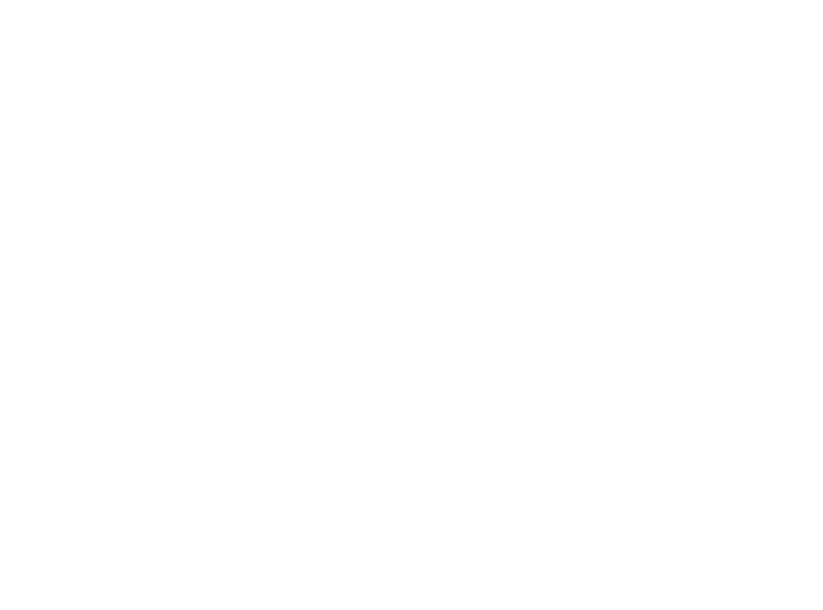
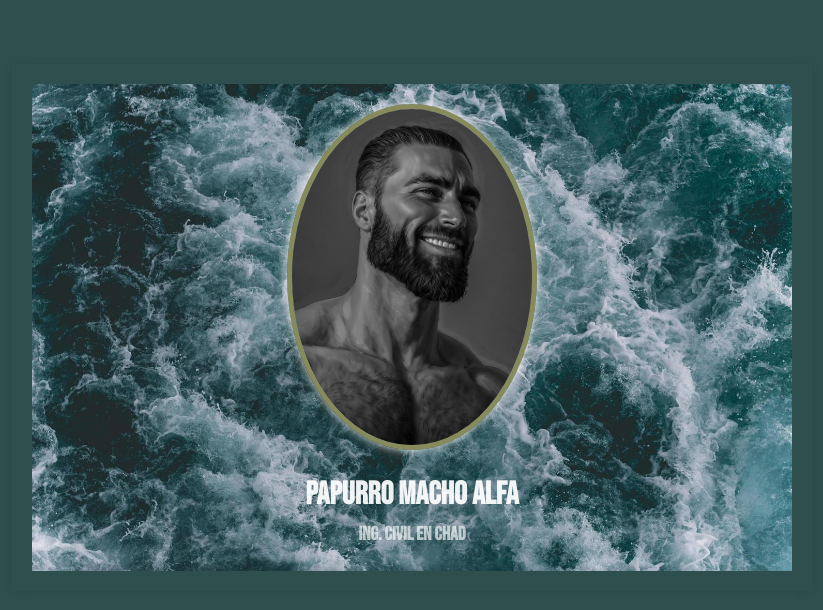
Before and after one commit to PixelPath7/FE-24-03, a plain HTML site: page index.html in a window 1280 px wide. Shown: the whole page, without its empty margins (228-1051 px from the left). Drawn offline with Linux system fonts and the light colour scheme.

Commit message:
CSS para etiqueta header

```diff
--- a/estilo.css
+++ b/estilo.css
@@ -0,0 +1,46 @@
+@import url('https://fonts.googleapis.com/css2?family=Bebas+Neue&display=swap');
+
+*{
+    margin: 0;
+    padding: 0;
+    box-sizing: border-box;
+}
+
+body{
+    background-color: darkslategray;
+    font-family: "Bebas Neue", sans-serif;
+    margin: 5%;
+    line-height: 1.6;
+}
+main{
+    max-width: 800px;
+    margin: auto;
+    padding: 20px;
+    box-shadow: 0 0 10px rgba(0, 0, 0, 0.1);
+}
+header{
+    text-align: center;
+    color: rgba(255, 255, 255, 0.925);
+    padding: 20px 0;
+    border-radius: 8px 8px 0 0;
+    background-image: url('./Imagenes/Olas\ furiosas.jpeg');
+    background-size: 100%;
+    background-repeat: no-repeat;
+    background-position: center;
+}
+
+header figure img{
+    border-radius: 50%;
+    border: 5px, solid #878a5a;
+    box-shadow: 0px 0px 10px;
+}
+
+header h1{
+    font-size: 2em;
+    margin-top: 10px;
+}
+
+header h2{
+    font-size: 1.2em;
+    opacity: 0.7;
+}
--- a/index.html
+++ b/index.html
@@ -7,7 +7,17 @@
     <link rel="stylesheet" href="estilo.css">
 </head>
 <body>
-
+    <main>
+        <header>
+            <figure>
+                <img src="./Imagenes/Chaaad.jpg" width="250" alt="foto de perfil">
+            </figure>
+            <section>
+                <h1>Papurro Macho Alfa</h1>
+                <h2>Ing. Civil en Chad</h2>
+            </section>
+        </header>
+    </main>
 </body>
 
 
```
Also changed, not shown: Imagenes/Chaaad.jpg (added), Imagenes/Olas furiosas GIF.gif (added), Imagenes/Olas furiosas.jpeg (added).
